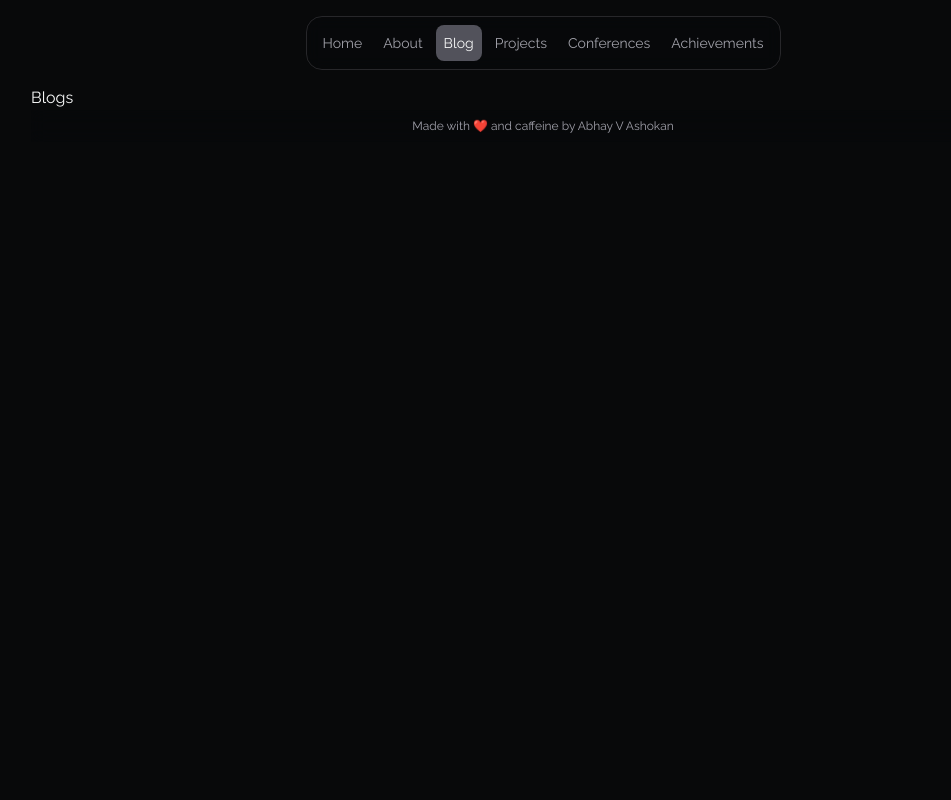
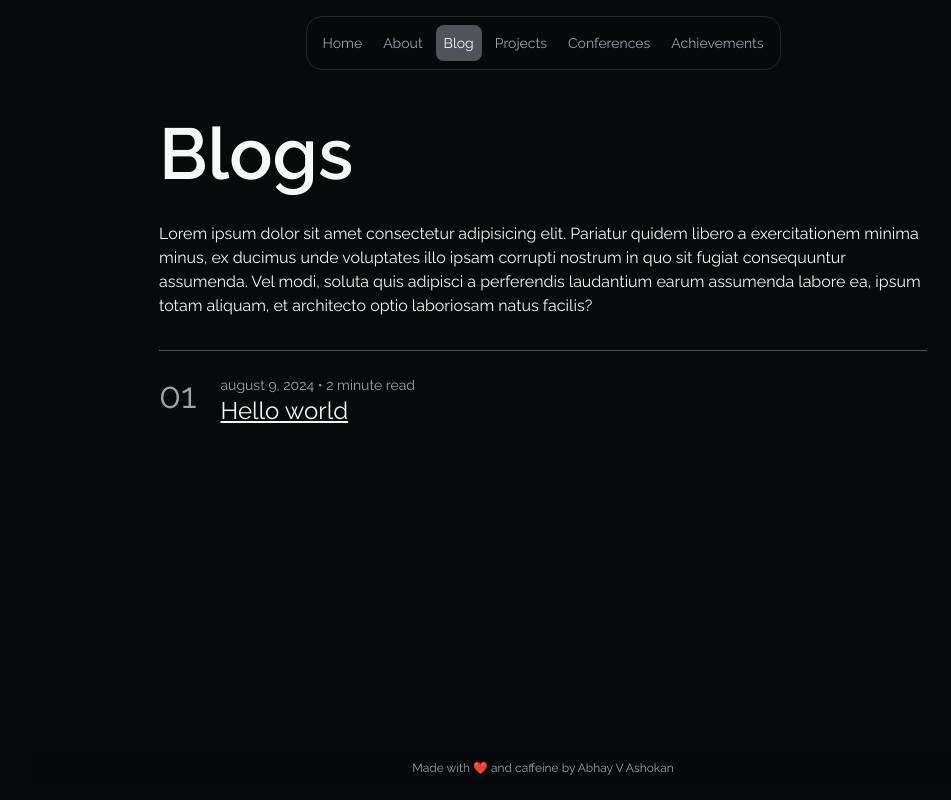
Before and after one commit to AbhayVAshokan/abhay.app, a Next.js app: page /blog in a window 1280 px wide. Shown: the whole page, without its empty margins (97-1048 px from the left). Built offline with nearby package versions, Linux system fonts and the light colour scheme.

Commit message:
Added /blog page

```diff
--- a/app/blog/page.tsx
+++ b/app/blog/page.tsx
@@ -1,3 +1,34 @@
-const Blog = () => <h1>Blogs</h1>
+import Card from "@/app/components/card";
+import Header from "@/app/components/header";
 
-export default Blog;
+const BLOGS = [
+  {
+    title: "Hello world",
+    prefix: "August 9, 2024 • 2 minute read",
+    link: "/blog/hello-world",
+    target: null,
+  },
+];
+
+const Blogs = () => (
+  <main className="flex-1 space-y-12">
+    <section className="max-w-3xl mx-auto my-8">
+      <Header>Blogs</Header>
+      <p className="my-8">
+        Lorem ipsum dolor sit amet consectetur adipisicing elit. Pariatur quidem
+        libero a exercitationem minima minus, ex ducimus unde voluptates illo
+        ipsam corrupti nostrum in quo sit fugiat consequuntur assumenda. Vel
+        modi, soluta quis adipisci a perferendis laudantium earum assumenda
+        labore ea, ipsum totam aliquam, et architecto optio laboriosam natus
+        facilis?
+      </p>
+      <div>
+        {BLOGS.map((blog, index) => (
+          <Card key={index} index={index + 1} {...blog} />
+        ))}
+      </div>
+    </section>
+  </main>
+);
+
+export default Blogs;
--- a/app/components/card.tsx
+++ b/app/components/card.tsx
@@ -4,10 +4,11 @@ import Link from "next/link";
 interface CardProps {
   index: number;
   title: string;
+  prefix: string | string[];
   subtitle?: string;
   link?: string;
-  summary: string;
-  prefix: string | string[];
+  target?: string | null;
+  summary?: string;
 }
 
 const Prefix = ({ prefix }: { prefix: string | string[] }) => {
@@ -32,27 +33,29 @@ const Prefix = ({ prefix }: { prefix: string | string[] }) => {
 const Title = ({
   children,
   link,
+  target = "_blank"
 }: {
   children: React.ReactNode;
   link?: string;
+  target?: string;
 }) => {
   if (!link) return <h2 className="text-2xl">{children}</h2>;
 
   return (
-    <Link href={link} target="_blank" rel="noopener">
+    <Link href={link} target={target} rel="noopener">
       <h2 className="text-2xl underline mb-1">{children}</h2>
     </Link>
   );
 };
 
-const Card = ({ index, title, subtitle, summary, prefix, link }: CardProps) => (
+const Card = ({ index, title, subtitle, summary, prefix, link, target }: CardProps) => (
   <div className="border-t border-zinc-600 py-6 flex gap-6">
     <span className="text-4xl text-zinc-400">
       {index.toString().padStart(2, "0")}
     </span>
     <div>
       <Prefix prefix={prefix} />
-      <Title link={link}>{title}</Title>
+      <Title link={link} target={target}>{title}</Title>
       {subtitle && <h3 className="text-lg text-zinc-300 mb-3">{subtitle}</h3>}
       <p>{summary}</p>
     </div>
```
